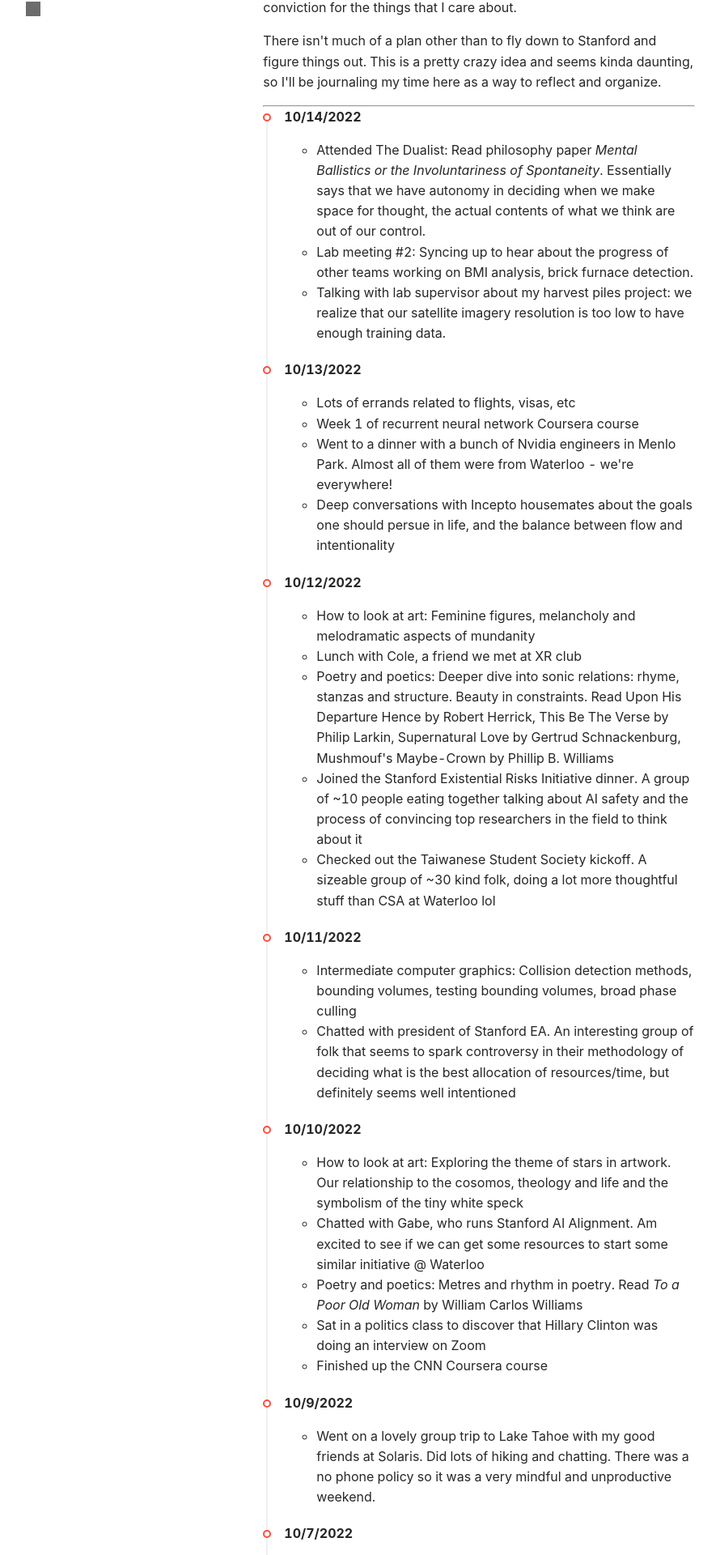
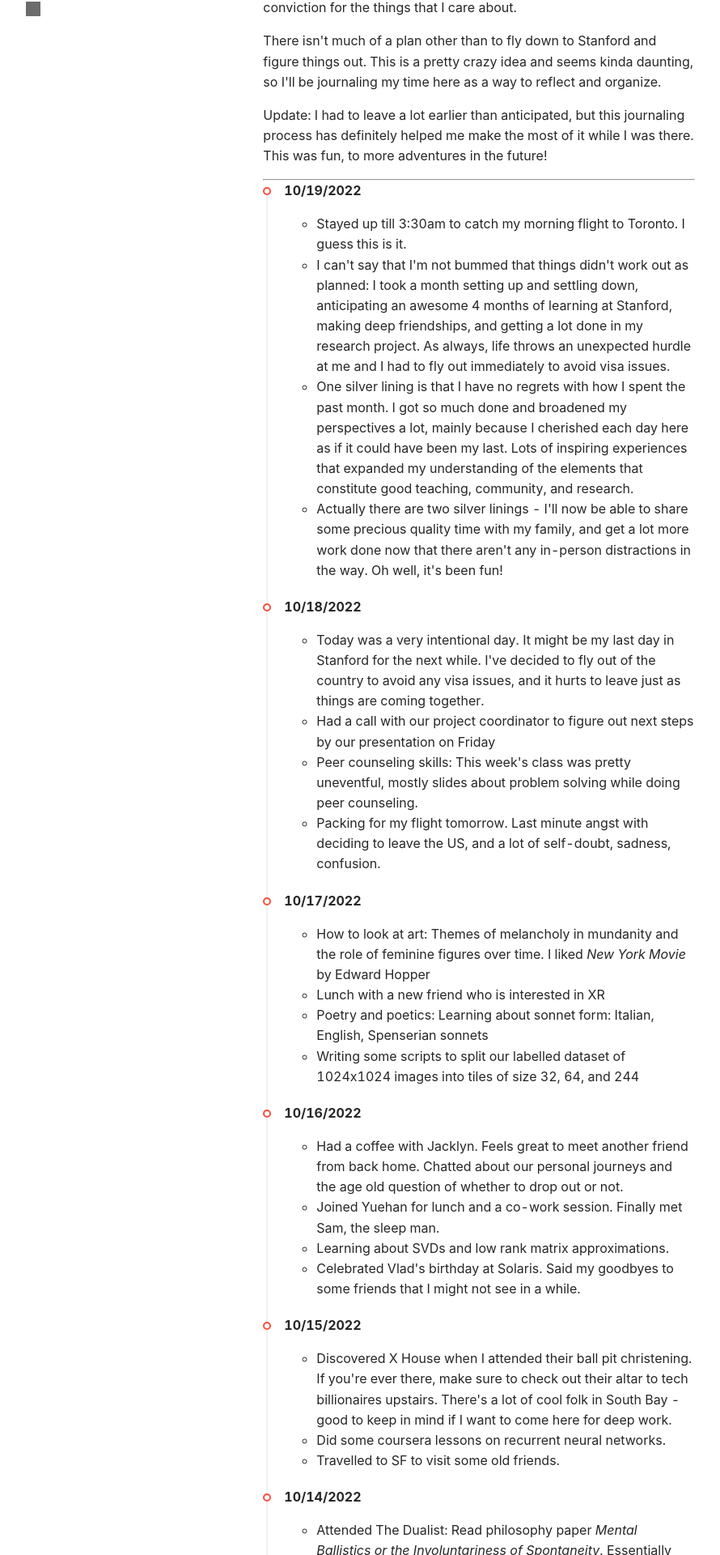
Before and after one commit to jonxuxu/website, a Next.js app: page /blog/stanford in a window 1280 px wide. Shown: the part 315-2235 px from the top of the page at 81% size, without its empty margins (48-938 px from the left). Built offline with nearby package versions, Linux system fonts and the light colour scheme; grey boxes are pictures that could not be loaded.

Commit message:
adding to journal

```diff
--- a/pages/blog/stanford.mdx
+++ b/pages/blog/stanford.mdx
@@ -3,8 +3,8 @@ import { Timeline } from "antd";
 export const metadata = {
   title: "Undercover @ Stanford",
   url: "stanford",
-  date: "2022-10-24",
-  length: 10,
+  date: "2022-10-19",
+  length: 15,
 };
 
 # Undercover @ Stanford
@@ -13,9 +13,65 @@ I want to spend this fall exclusively on learning strong foundations and explori
 
 There isn't much of a plan other than to fly down to Stanford and figure things out. This is a pretty crazy idea and seems kinda daunting, so I'll be journaling my time here as a way to reflect and organize.
 
+Update: I had to leave a lot earlier than anticipated, but this journaling process has definitely helped me make the most of it while I was there. This was fun, to more adventures in the future!
+
 ---
 
 <Timeline>
+
+<Timeline.Item>
+
+**10/19/2022**
+
+- Stayed up till 3:30am to catch my morning flight to Toronto. I guess this is it.
+- I can't say that I'm not bummed that things didn't work out as planned: I took a month setting up and settling down, anticipating an awesome 4 months of learning at Stanford, making deep friendships, and getting a lot done in my research project. As always, life throws an unexpected hurdle at me and I had to fly out immediately to avoid visa issues.
+- One silver lining is that I have no regrets with how I spent the past month. I got so much done and broadened my perspectives a lot, mainly because I cherished each day here as if it could have been my last. Lots of inspiring experiences that expanded my understanding of the elements that constitute good teaching, community, and research.
+- Actually there are two silver linings - I'll now be able to share some precious quality time with my family, and get a lot more work done now that there aren't any in-person distractions in the way. Oh well, it's been fun!
+
+</Timeline.Item>
+
+<Timeline.Item>
+
+**10/18/2022**
+
+- Today was a very intentional day. It might be my last day in Stanford for the next while. I've decided to fly out of the country to avoid any visa issues, and it hurts to leave just as things are coming together.
+- Had a call with our project coordinator to figure out next steps by our presentation on Friday
+- Peer counseling skills: This week's class was pretty uneventful, mostly slides about problem solving while doing peer counseling.
+- Packing for my flight tomorrow. Last minute angst with deciding to leave the US, and a lot of self-doubt, sadness, confusion.
+
+</Timeline.Item>
+
+<Timeline.Item>
+
+**10/17/2022**
+
+- How to look at art: Themes of melancholy in mundanity and the role of feminine figures over time. I liked *New York Movie* by Edward Hopper
+- Lunch with a new friend who is interested in XR
+- Poetry and poetics: Learning about sonnet form: Italian, English, Spenserian sonnets
+- Writing some scripts to split our labelled dataset of 1024x1024 images into tiles of size 32, 64, and 244
+
+</Timeline.Item>
+
+<Timeline.Item>
+
+**10/16/2022**
+
+- Had a coffee with Jacklyn. Feels great to meet another friend from back home. Chatted about our personal journeys and the age old question of whether to drop out or not.
+- Joined Yuehan for lunch and a co-work session. Finally met Sam, the sleep man.
+- Learning about SVDs and low rank matrix approximations.
+- Celebrated Vlad's birthday at Solaris. Said my goodbyes to some friends that I might not see in a while.
+
+</Timeline.Item>
+
+<Timeline.Item>
+
+**10/15/2022**
+
+- Discovered X House when I attended their ball pit christening. If you're ever there, make sure to check out their altar to tech billionaires upstairs. There's a lot of cool folk in South Bay - good to keep in mind if I want to come here for deep work.
+- Did some coursera lessons on recurrent neural networks.
+- Travelled to SF to visit some old friends.
+
+</Timeline.Item>
 
 <Timeline.Item>
 
@@ -24,6 +80,8 @@ There isn't much of a plan other than to fly down to Stanford and figure things
 - Attended The Dualist: Read philosophy paper *Mental Ballistics or the Involuntariness of Spontaneity*. Essentially says that we have autonomy in deciding when we make space for thought, the actual contents of what we think are out of our control.
 - Lab meeting #2: Syncing up to hear about the progress of other teams working on BMI analysis, brick furnace detection.
 - Talking with lab supervisor about my harvest piles project: we realize that our satellite imagery resolution is too low to have enough training data.
+- Joined a student-run class: Intro to AI alignment. A very key topic in a field I'm learning more about - excited to learn about my true unknowns!
+- Had an Incepto house dinner. Really warm family vibes - I wish to recreate this in communities I join.
 
 </Timeline.Item>
 
```
